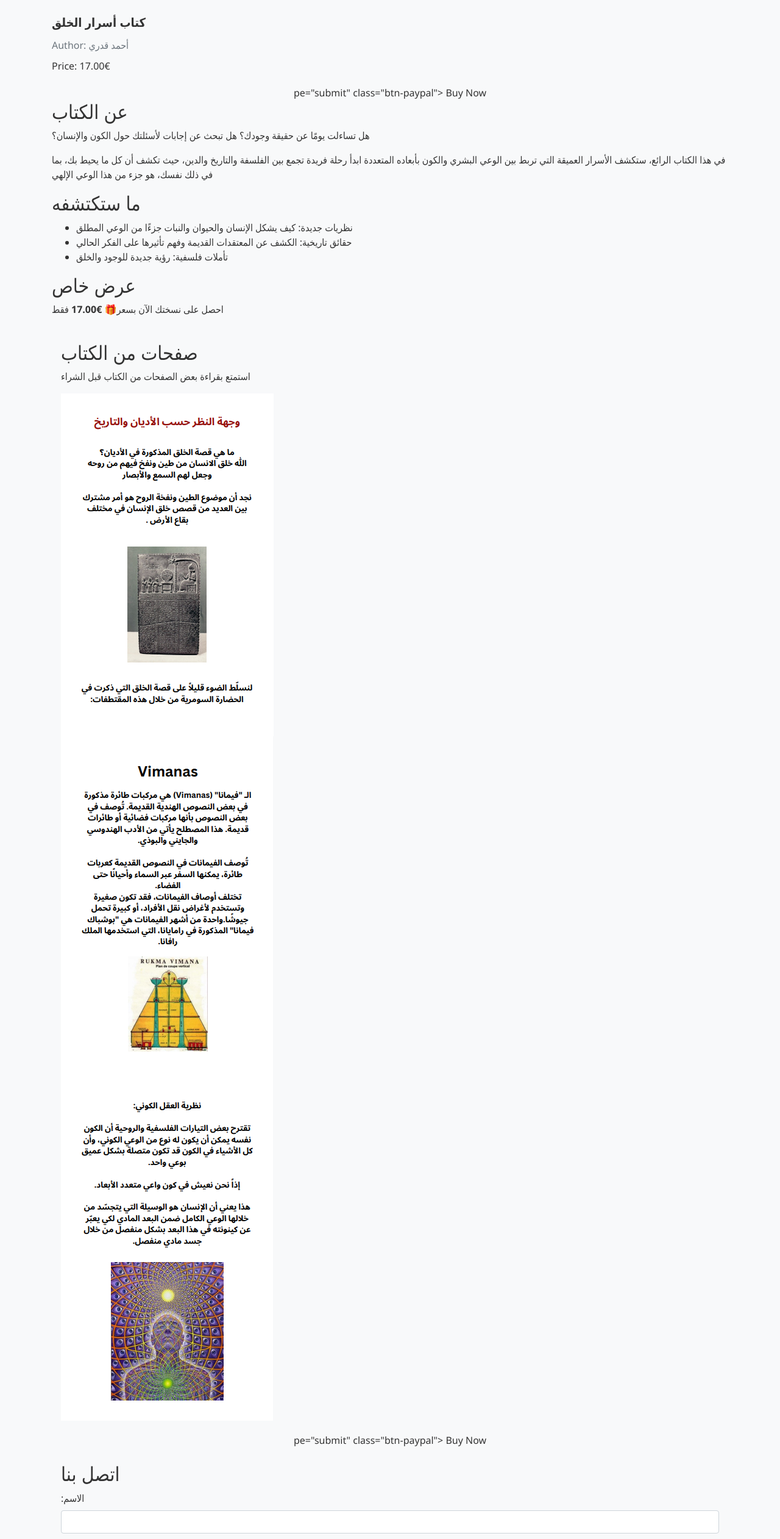
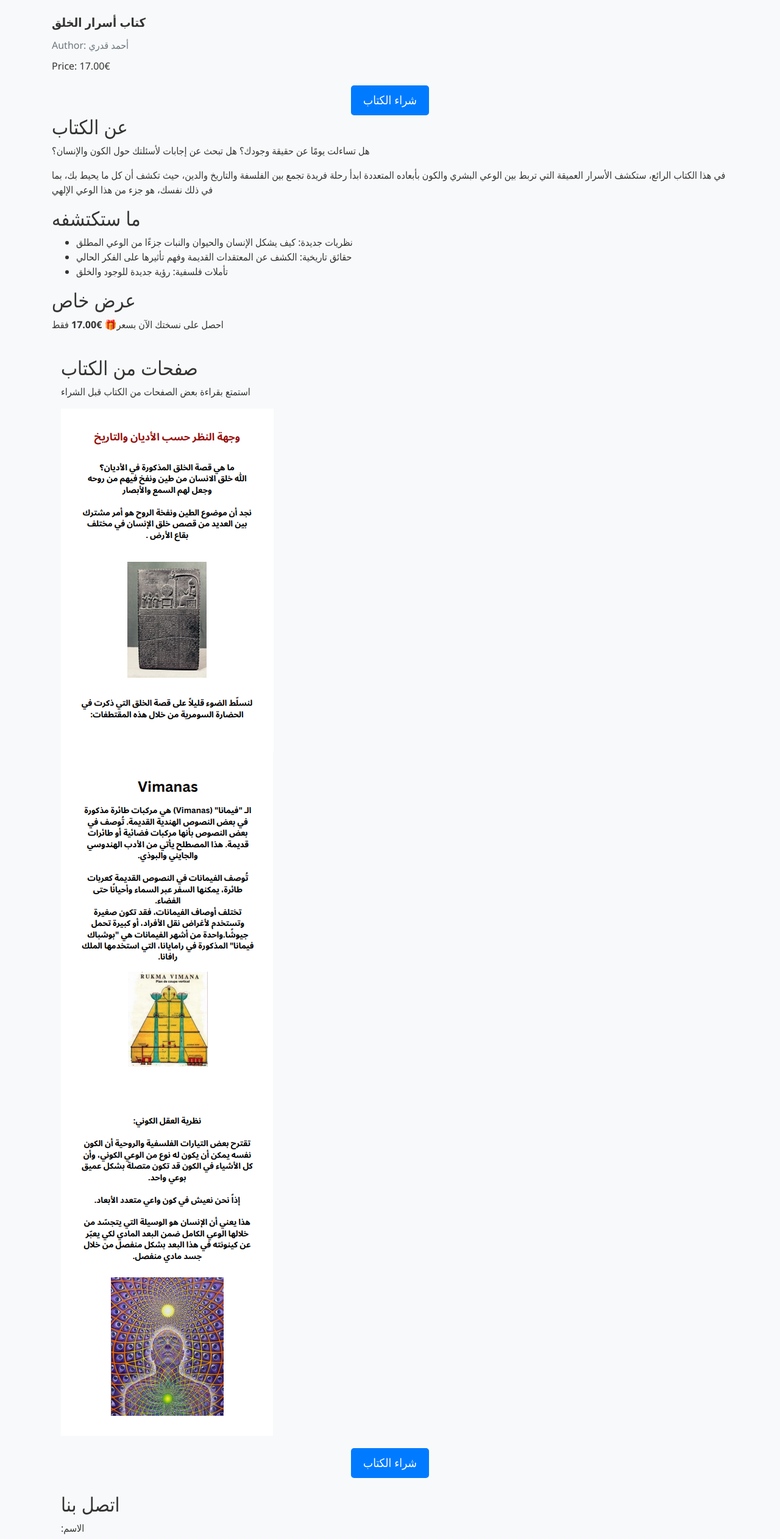
Before and after one commit to ahmadkadri978/bookstore, a plain HTML site: page index.html in a window 1280 px wide. Shown: the part 259-2782 px from the top of the page at 61% size. Drawn offline with nearby package versions, Linux system fonts and the light colour scheme.

Commit message:
Update index.html

```diff
--- a/index.html
+++ b/index.html
@@ -369,8 +369,8 @@
         <input type="hidden" name="cmd" value="_s-xclick" />
         <input type="hidden" name="hosted_button_id" value="5X3G64MLGETXC" />
         <input type="hidden" name="currency_code" value="EUR" />
-        pe="submit" class="btn-paypal">
-                Buy Now
+        <button type="submit" class="btn-paypal">
+                شراء الكتاب
             </button>
     </form>
                     <div class="book-description">
@@ -418,8 +418,8 @@
         <input type="hidden" name="cmd" value="_s-xclick" />
         <input type="hidden" name="hosted_button_id" value="5X3G64MLGETXC" />
         <input type="hidden" name="currency_code" value="EUR" />
-        pe="submit" class="btn-paypal">
-                Buy Now
+        <button type="submit" class="btn-paypal">
+                شراء الكتاب
             </button>
     </form>
     </div>
```
